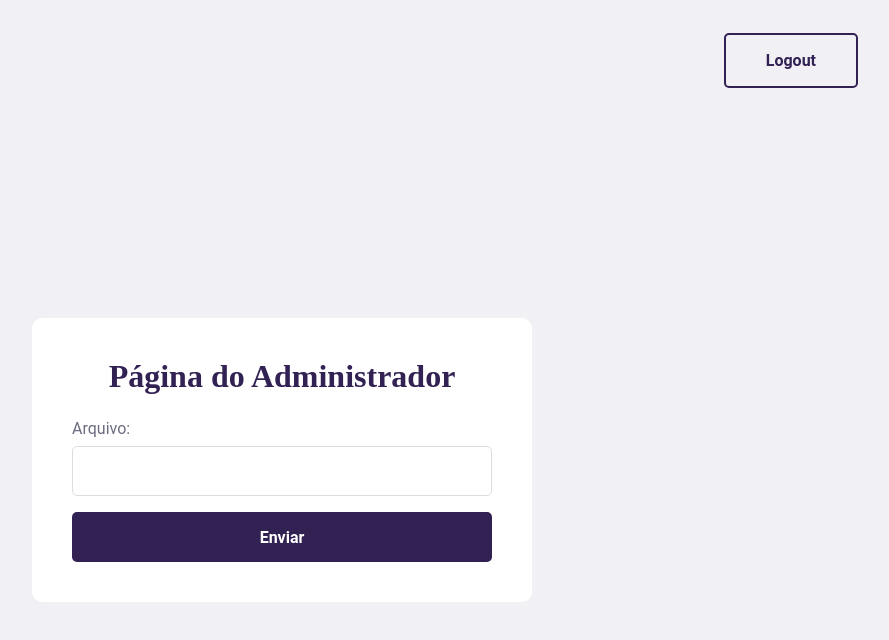
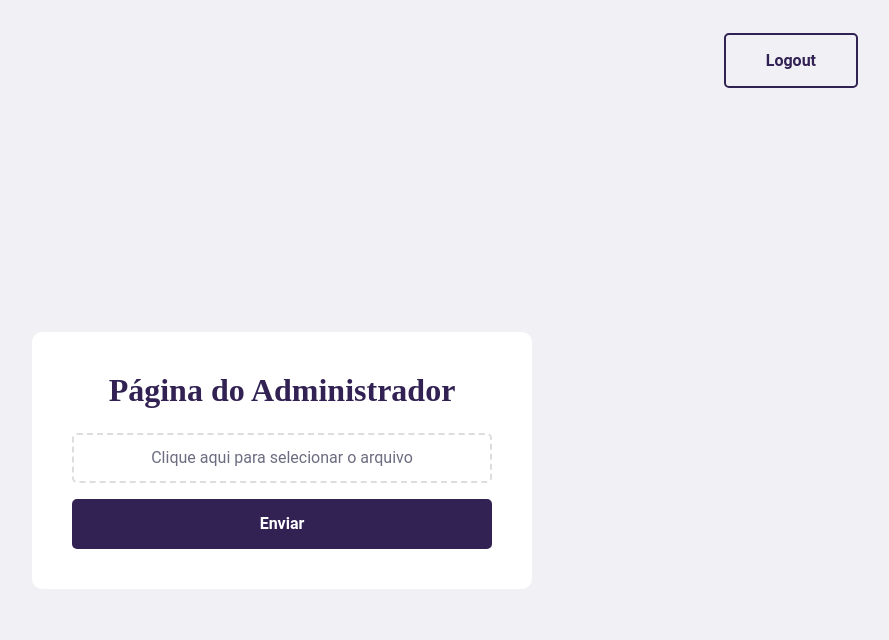
Before and after one commit to esiammd/pagina-rastreio-frontend, a React (Create React App) app: page /admin in a window 1280 px wide. Shown: the top 640 px of the page, without its empty margins (358-1247 px from the left). Built offline with nearby package versions, Linux system fonts and the light colour scheme; sample sign-in values are in the browser's storage.

Commit message:
Upload of File

```diff
--- a/package.json
+++ b/package.json
@@ -13,6 +13,7 @@
     "axios": "^0.19.2",
     "react": "^16.13.1",
     "react-dom": "^16.13.1",
+    "react-dropzone": "^11.0.3",
     "react-router-dom": "^5.2.0",
     "react-scripts": "3.4.3",
     "typescript": "~3.7.2"
--- /dev/null
+++ b/src/components/Dropzone/index.tsx
@@ -0,0 +1,37 @@
+import React, { useCallback, useState } from "react";
+import { useDropzone } from "react-dropzone";
+
+import "./styles.css";
+
+interface Props {
+  onFileUploaded: (file: File) => void;
+}
+
+const Dropzone: React.FC<Props> = ({ onFileUploaded }) => {
+  const [selectedFile, setSelectedFile] = useState("");
+
+  const onDrop = useCallback(
+    (acceptedFiles) => {
+      setSelectedFile(acceptedFiles[0].name);
+      onFileUploaded(acceptedFiles[0]);
+    },
+    [onFileUploaded]
+  );
+  const { getRootProps, getInputProps } = useDropzone({
+    onDrop,
+    accept: ".csv",
+  });
+
+  return (
+    <div className="dropzone" {...getRootProps()}>
+      <input {...getInputProps()} accept=".csv" />
+      {selectedFile ? (
+        <p>{selectedFile}</p>
+      ) : (
+        <p>Clique aqui para selecionar o arquivo</p>
+      )}
+    </div>
+  );
+};
+
+export default Dropzone;
--- /dev/null
+++ b/src/components/Dropzone/styles.css
@@ -0,0 +1,17 @@
+.dropzone {
+  width: 100%;
+  height: 50px;
+
+  padding: 12px;
+
+  display: flex;
+  justify-content: center;
+  align-items: center;
+  text-align: center;
+
+  color: var(--text-color);
+  font-size: 16px;
+
+  border: 2px dashed #ddd;
+  border-radius: 5px;
+}
--- a/src/pages/Admin/index.tsx
+++ b/src/pages/Admin/index.tsx
@@ -1,20 +1,21 @@
 import React, { FormEvent, useState, useEffect } from "react";
 import { useHistory } from "react-router-dom";
+import Dropzone from "../../components/Dropzone";
 
-// import api from "../../services/api";
+import api from "../../services/api";
 
 import "./styles.css";
 
 function Admin() {
   const history = useHistory();
 
-  const [file, setFile] = useState("");
+  const [file, setFile] = useState<File>();
 
   useEffect(() => {
     if (!localStorage.getItem("token")) {
       history.push("/");
     }
-  }, []);
+  }, [history]);
 
   function handleLogout() {
     localStorage.removeItem("token");
@@ -25,9 +26,19 @@ function Admin() {
   async function handleSubmit(event: FormEvent) {
     event.preventDefault();
 
+    const data = new FormData();
+    if (file) {
+      data.append("file", file);
+    }
+
     try {
       const token = localStorage.getItem("token");
-      console.log("token: ", token);
+
+      await api.post("uploads", data, {
+        headers: {
+          Authorization: token,
+        },
+      });
     } catch (erro) {
       alert("Erro");
     }
@@ -45,13 +56,7 @@ function Admin() {
           <h1>Página do Administrador</h1>
 
           <div id="field-input">
-            <label htmlFor="file">Arquivo:</label>
-            <input
-              id="file"
-              type="text"
-              value={file}
-              onChange={(event) => setFile(event.target.value)}
-            />
+            <Dropzone onFileUploaded={setFile} />
           </div>
 
           <button type="submit" id="button">
--- a/src/pages/Admin/styles.css
+++ b/src/pages/Admin/styles.css
@@ -66,22 +66,6 @@
   margin-bottom: 16px;
 }
 
-#field-input label {
-  margin-bottom: 8px;
-}
-
-#field-input input {
-  width: 100%;
-  height: 50px;
-  padding: 0 20px;
-
-  color: var(--text-color);
-  font-size: 16px;
-
-  border: 1px solid #ddd;
-  border-radius: 5px;
-}
-
 #page-admin form button {
   width: 100%;
   height: 50px;
```
Also changed, not shown: 1 other file (tests, documents, lock files or other folders).
